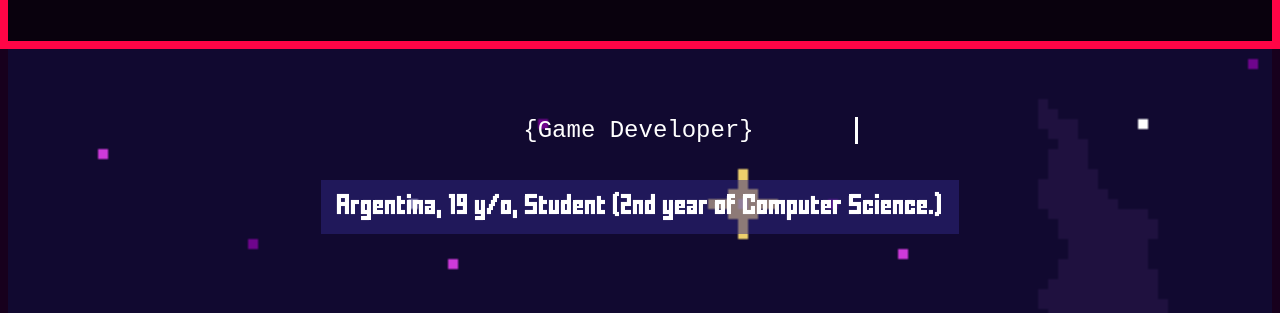
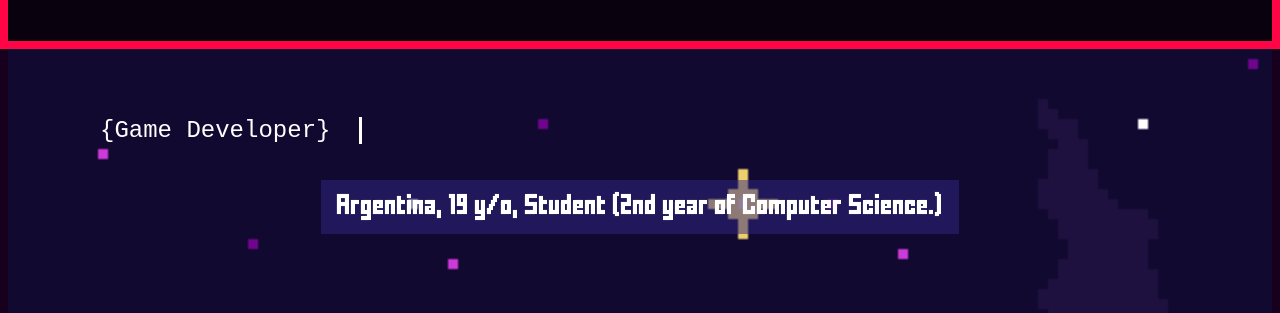
Before and after one commit to Andi-fx/portafolio, a plain HTML site: page index.html in a window 1280 px wide. Shown: the part 159-472 px from the top of the page. Drawn offline with Linux system fonts and the light colour scheme.

Commit message:
Update main.css
updated to match new language

```diff
--- a/main.css
+++ b/main.css
@@ -162,15 +162,14 @@ section {
 }
 
 /* Efecto de escritura */
-.typing-demo {
-    width: 30ch;
-    animation: typing 2s steps(30), blink .5s step-end infinite alternate;
+  .typing-demo {
+    width: 20ch;
+    animation: typing 2s steps(20), blink .5s step-end infinite alternate;
     white-space: nowrap;
-    overflow: hidden;
+    overflow:hidden;
     border-right: 3px solid;
-    font-size: 1.5em;
-    margin: 0 auto;
-}
+    font-size: 2em;
+  }
 
 @keyframes typing {
     from {
```
